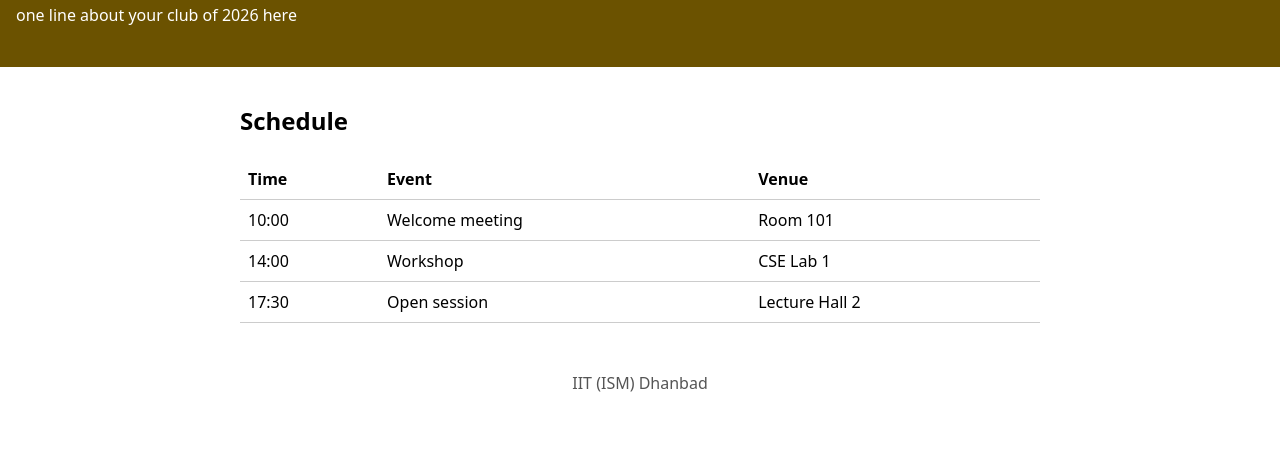
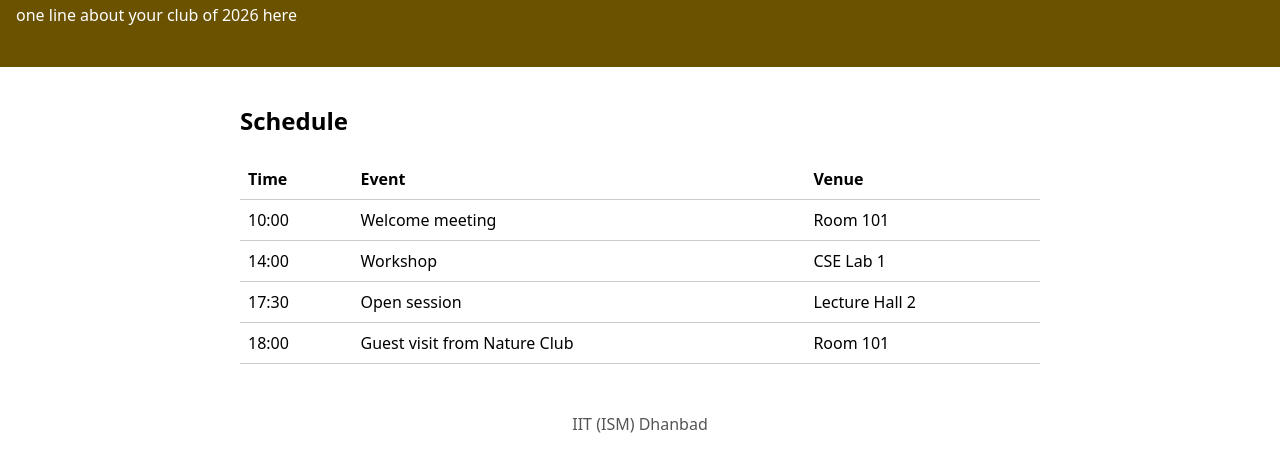
Before and after one commit to Ranganath-123/club-page, a plain HTML site: page index.html in a window 1280 px wide. Shown: the part 112-584 px from the top of the page. Drawn offline with Linux system fonts and the light colour scheme.

Commit message:
Add guest visit from Nature Club

```diff
--- a/index.html
+++ b/index.html
@@ -23,6 +23,7 @@
           <tr><td>10:00</td><td>Welcome meeting</td><td>Room 101</td></tr>
           <tr><td>14:00</td><td>Workshop</td><td>CSE Lab 1</td></tr>
           <tr><td>17:30</td><td>Open session</td><td>Lecture Hall 2</td></tr>
+	  <tr><td>18:00</td><td>Guest visit from Nature Club</td><td>Room 101</td></tr>
         </tbody>
       </table>
     </section>
```
